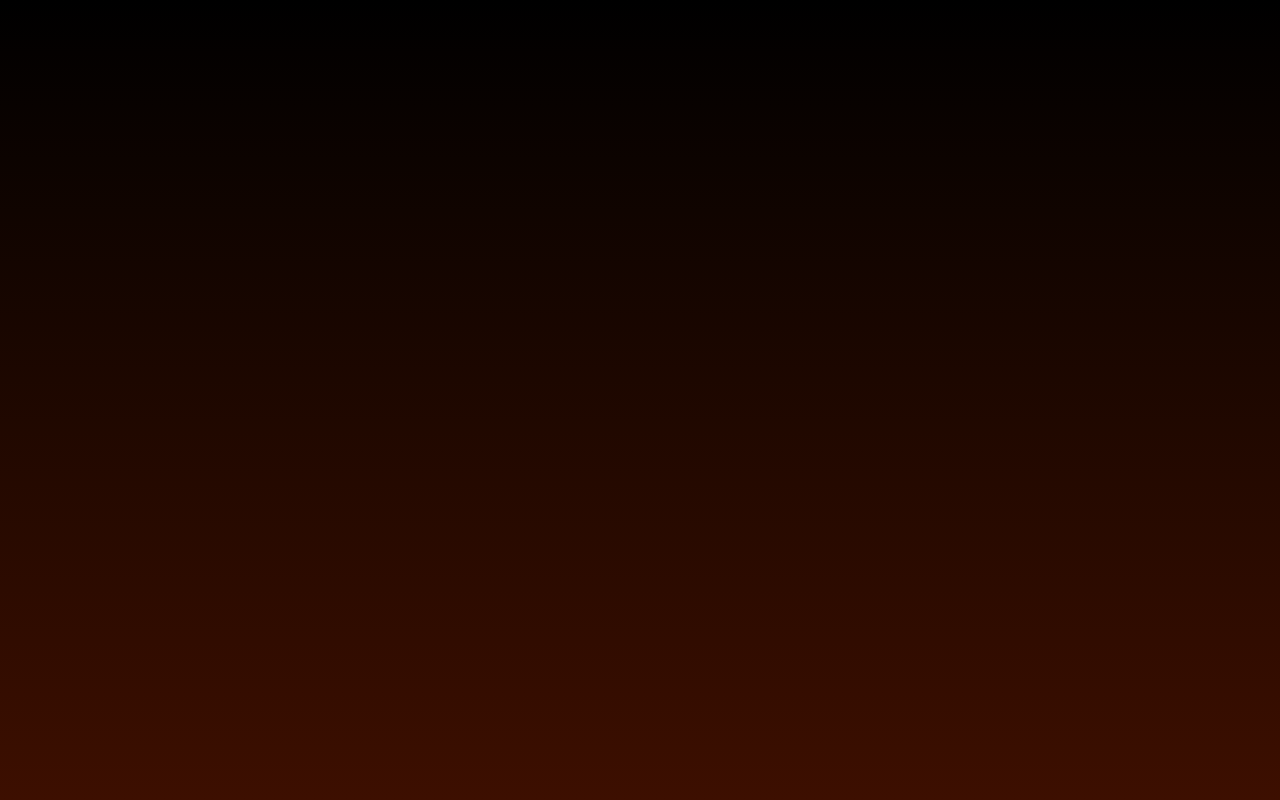
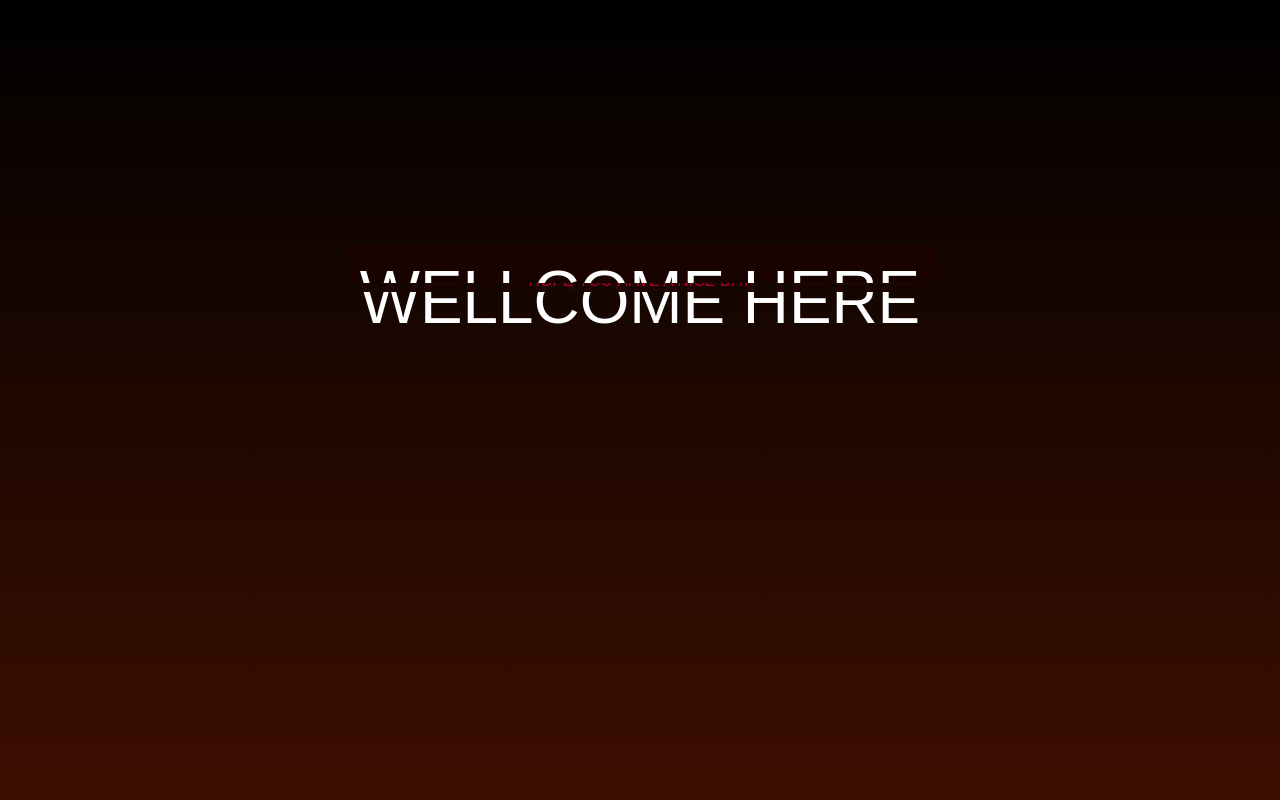
Before and after one commit to MirzaHuzaifa/portfolio-github, a React (Create React App) app: page / in a window 1280 px wide. Shown: the top 800 px of the page. Built offline with nearby package versions, Linux system fonts and the light colour scheme.

Commit message:
Text-Animation.

```diff
--- /dev/null
+++ b/src/component/SectionFirst.css
@@ -0,0 +1,108 @@
+*,
+:before,
+:after {
+  margin: 0;
+  padding: 0;
+  box-sizing: border-box;
+}
+
+.container {
+
+  display: flex;
+  justify-content: center;
+  align-items: center;
+  margin: auto;
+  margin-top: 250px;
+  width: 9.25em;
+  height: 1.15em;
+  font-size: 3.99rem;
+  font-family: sans-serif;
+  position: relative;
+}
+
+.container div {
+  position: absolute;
+  left: 0;
+  text-transform: uppercase;
+  width: 100%;
+  display: block;
+  text-align:center;
+}
+
+.upper {
+  top: 0;
+  height: 52.5%;
+  color: #fff;
+  overflow: hidden;
+  z-index: 3;
+  animation: moveUp 5s ease-in-out infinite;
+  background-color: #180301;
+
+}
+
+.lower {
+  bottom: 0;
+  height: 100%;
+  background: linear-gradient(180deg, #1e0707 52.5%, #fff 52.5%);
+  color: transparent;
+  background-clip: text;
+  -webkit-background-clip: text;
+  z-index: 1;
+  animation: moveDown 5s ease-in-out infinite;
+}
+
+.inside {
+  position: absolute;
+  top: 40%;
+  transform: translateY(-40%);
+  text-align: center;
+  z-index: 2;
+  font-size: 1rem;
+  color: #b30024;
+}
+
+@keyframes moveUp {
+  0%,
+  100% {
+    top: 0;
+  }
+
+  50%,
+  70% {
+    top: -45px;
+  }
+}
+
+@keyframes moveDown {
+  0%,
+  100% {
+    top: 0;
+  }
+
+  50%,
+  70% {
+    top: 30px;
+  }
+}
+
+@media (max-width: 424px) {
+  .container {
+    font-size: 2.5rem;
+
+  }
+
+  .inside {
+    font-size: 0.75rem;
+  }
+}
+
+@media (max-width: 320px) {
+  .container {
+    font-size: 2rem;
+
+  }
+
+  .inside {
+    font-size: 0.5rem;
+  }
+}
--- a/src/component/SectionFirst.js
+++ b/src/component/SectionFirst.js
@@ -1,13 +1,15 @@
 import React from "react";
 import HireMe from "./HireMe";
 import HireMeModal from "./HireMeModal"
-
+import "./SectionFirst.css";
 
     function toggleWidth() {
       if (document.getElementById("myBtn").style.width == "100%") {
+        document.getElementsByClassName('container')[0].style.display = "none";
         document.getElementById("myBtn").style.width = "40px";
       } else {
         document.getElementById("myBtn").style.width = "100%";
+        document.getElementsByClassName('container')[0].style.display = "block";
       }
     }
 
@@ -75,9 +77,14 @@ export default function SectionFirst(){
 
         <div
           id="myBtn"
-          className="z-40 h-[100vh] sm:h-[100vh] m-auto mx-auto fixed sm:fixed bg-gradient-to-t from-[#3D0F00]  to-black float-right hover:w-[100px] hover:ease-in-out"
+          className="z-40 h-[100vh] sm:h-[100vh] m-auto mx-auto overflow-x-hidden fixed sm:fixed bg-gradient-to-t from-[#3D0F00]  to-black float-right hover:w-[100px] hover:ease-in-out"
           onClick={toggleWidth}
-          style={{ transition: "width 3s", width: "100%" }}></div>
+          style={{ transition: "width 3s", width: "100%" }}>
+          <div className="container">
+          <div className="upper">WellCome Here</div>
+          <div className="lower">WellCome Here</div>
+          <div className="inside">Hope You Have A Nice Day</div>
+        </div></div>
 
       </section>
     )
```
